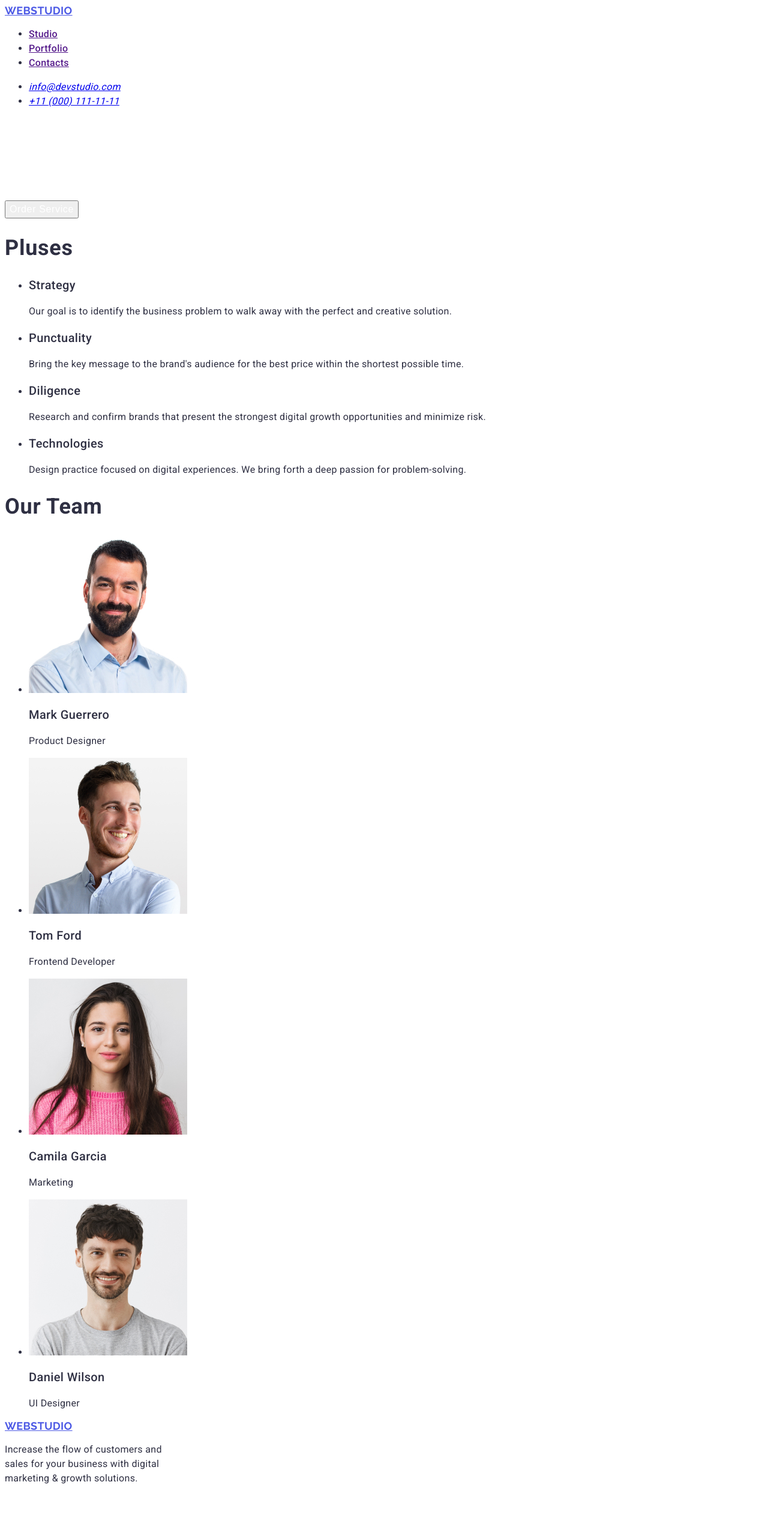
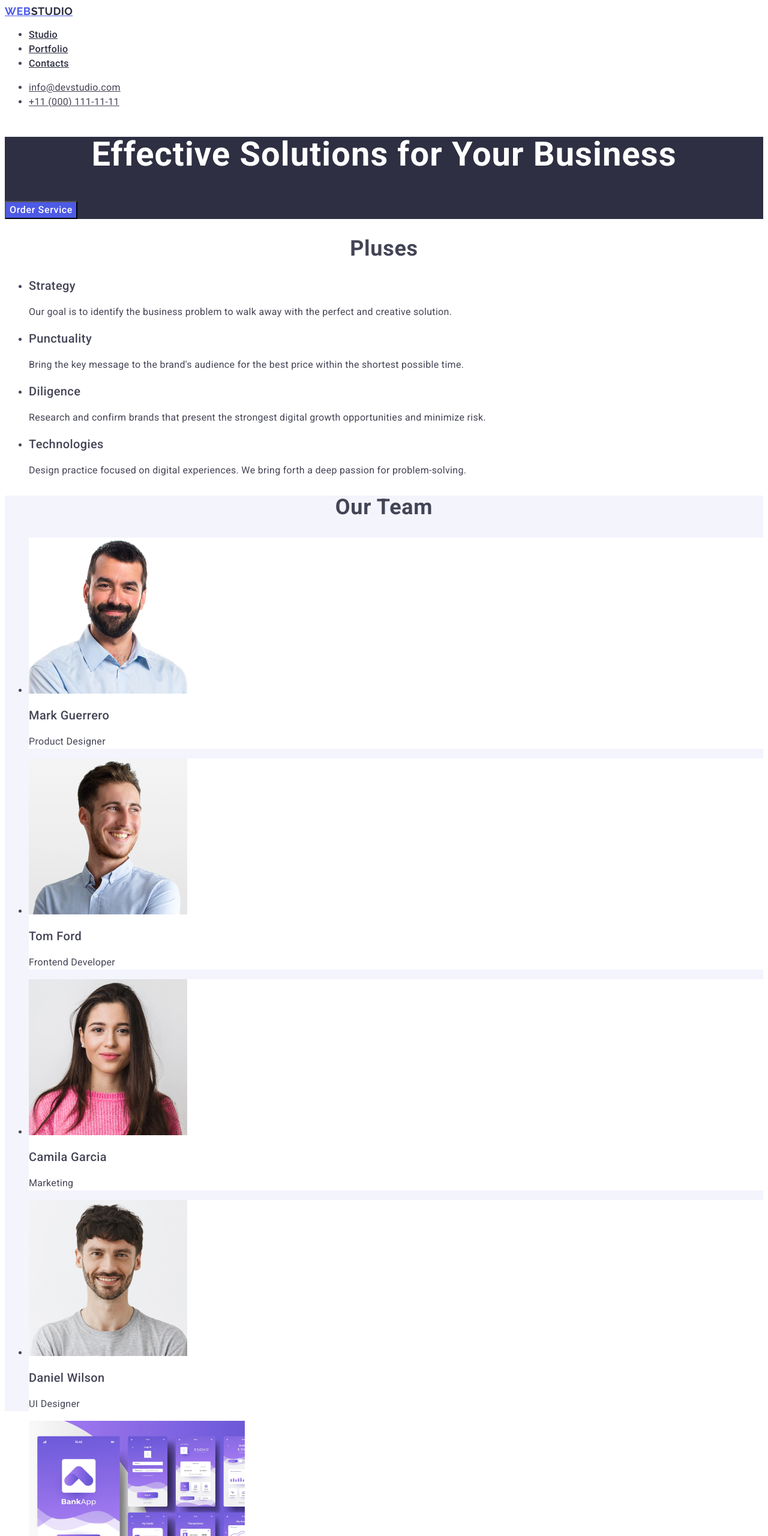
Before and after one commit to tsaigetsu/hm21, a plain HTML site: page index.html in a window 1280 px wide. Shown: the top 2560 px of the page at 60% size. Before the commit the page ends 2492 px from the top, so only its background shows below. Drawn offline with Linux system fonts and the light colour scheme.

Commit message:
2nd try to make my homework
meow

```diff
--- a/css/styles.css
+++ b/css/styles.css
@@ -1,6 +1,7 @@
 body {
     font-family: 'Roboto', sans-serif;
-    color: #2E2F42;
+    color: #434455;
+    background-color: #FFFFFF;
 }
 
 .wrapper {}
@@ -11,17 +12,18 @@ body {
 
 .logo {
     color: var(--IRIS, #4D5AE5);
-    font-family: Raleway;
+    font-family: 'Raleway', sans-serif;
     font-size: 18px;
     font-weight: 700;
-    line-height: 1.16em;
+    line-height: 1.17;
     /* 116.667% */
-    letter-spacing: 0.02em;
+    letter-spacing: 0.03em;
     text-transform: uppercase;
 }
 
 .studio {
-    font-family: Raleway;
+    font-family: 'Raleway', sans-serif;
+    color: #2e2f42;
     font-size: 18px;
     font-weight: 700;
     line-height: 1.16em;
@@ -33,6 +35,7 @@ body {
 .page-list {}
 
 .page-list-item {
+    color: #2e2f42;
     /* Body Medium */
     font-size: 16px;
     font-weight: 500;
@@ -41,11 +44,19 @@ body {
     letter-spacing: 0.02em;
 }
 
+.page-list-item:hover,
+.page-list-item:focus {
+    color: #404bbf;
+}
+
 .adress {}
 
-.adress-list {}
+.adress-list {
+    font-style: normal;
+}
 
 .adress-item {
+    color: #434455;
     /* Body */
     font-size: 16px;
     line-height: 1.5em;
@@ -53,13 +64,20 @@ body {
     letter-spacing: 0.02em;
 }
 
+.adress-item:hover,
+.adress-item:focus {
+    color: #404bbf;
+}
+
 .main {}
 
-.hero {}
+.hero {
+    background-color: #2e2f42;
+}
 
 .main-heading {
     color: var(--WHITE, #FFF);
-
+    text-align: center;
     /* Header 1 */
     font-size: 56px;
     font-weight: 700;
@@ -70,18 +88,26 @@ body {
 
 .button-order {
     color: var(--WHITE, #FFF);
-
+    background-color: #4D5AE5;
+    font-family: "Roboto", sans-serif;
     /* Button Text */
     font-size: 16px;
     font-weight: 500;
     line-height: 1.5em;
     /* 150% */
     letter-spacing: 0.04em;
+    cursor: pointer;
+}
+
+.button-order:hover,
+.button-order:focus {
+    background-color: #404BBF
 }
 
 .pluses {}
 
 .second-heading {
+    text-align: center;
     /* Header 2 */
     font-size: 36px;
     font-weight: 700;
@@ -89,6 +115,10 @@ body {
     /* 111.111% */
     letter-spacing: 0.02em;
     text-transform: capitalize;
+}
+
+.nice-homework {
+    background-color: #FFFFFF;
 }
 
 .list-pluses {}
@@ -108,10 +138,15 @@ body {
     line-height: 1.5em;
     /* 150% */
     letter-spacing: 0.02em;
+    color: #434455;
 }
 
-.our-team {}
+.our-team {
+    background-color: #F4F4FD;
+}
 
 .our-team-image {}
 
-.footer {}
+.footer {
+    background-color: #2e2f42;
+}
--- a/index.html
+++ b/index.html
@@ -19,7 +19,7 @@
             <nav class="navigation">
                 <a href="./index.html" class="logo">Web<span class="studio">Studio</span></a>
                 <ul class="page-list">
-                    <li><a href='' class="page-list-item">Studio</a></li>
+                    <li><a href='./index.html' class="page-list-item">Studio</a></li>
                     <li><a href='' class="page-list-item">Portfolio</a></li>
                     <li><a href='' class="page-list-item">Contacts</a></li>
                 </ul>
@@ -70,25 +70,59 @@
             <section class="our-team">
                 <h2 class="second-heading">Our Team</h2>
                 <ul>
-                    <li>
+                    <li class="nice-homework">
                         <img src="./images/mark.jpg" width="264" alt="Mark's photo" class="our-team-image">
                         <h3 class="third-heading">Mark Guerrero</h3>
                         <p class="paragraf">Product Designer</p>
                     </li>
-                    <li>
+                    <li class="nice-homework">
                         <img src="./images/tom.jpg" width="264" alt="Tom's photo" class="our-team-image">
                         <h3 class="third-heading">Tom Ford</h3>
                         <p class="paragraf">Frontend Developer</p>
                     </li>
-                    <li>
+                    <li class="nice-homework">
                         <img src="./images/camila.jpg" width="264" alt="Camila's photo" class="our-team-image">
                         <h3 class="third-heading">Camila Garcia</h3>
                         <p class="paragraf">Marketing</p>
                     </li>
-                    <li>
+                    <li class="nice-homework">
                         <img src="./images/daniel.jpg" width="264" alt="Daniel's photo" class="our-team-image">
                         <h3 class="third-heading">Daniel Wilson</h3>
                         <p class="paragraf">UI Designer</p>
+                    </li>
+                </ul>
+            </section>
+            <section class="our-portfolio">
+                <ul class="portfolio-list">
+                    <li class="portfolio-list-item">
+                        <img src="./images/bankapp.jpg" width="360" alt="Banking">
+                        <h3 class="third-heading">Banking App</h3>
+                        <p class="paragraf">App</p>
+                    </li>
+                    <li class="portfolio-list-item">
+                        <img src="./images/cashless.jpg" width="360" alt="Cashless Payment">
+                        <h3 class="third-heading">Cashless Payment</h3>
+                        <p class="paragraf">Marketing</p>
+                    </li>
+                    <li class="portfolio-list-item">
+                        <img src="./images/meditation.png" width="360" alt="Meditation App">
+                        <h3 class="third-heading">Meditation App</h3>
+                        <p class="paragraf">App</p>
+                    </li>
+                    <li class="portfolio-list-item">
+                        <img src="./images/taxi.jpg" width="360" alt="Taxi Service">
+                        <h3 class="third-heading">Taxi Service</h3>
+                        <p class="paragraf">Marketing</p>
+                    </li>
+                    <li class="portfolio-list-item">
+                        <img src="./images/screen.jpg" width="360" alt="Illustration">
+                        <h3 class="third-heading">Screen Illustrations</h3>
+                        <p class="paragraf">Design</p>
+                    </li>
+                    <li class="portfolio-list-item">
+                        <img src="./images/courses.jpg" width="360" alt="Online Courses">
+                        <h3 class="third-heading">Online Courses</h3>
+                        <p class="paragraf">Marketing</p>
                     </li>
                 </ul>
             </section>
```
